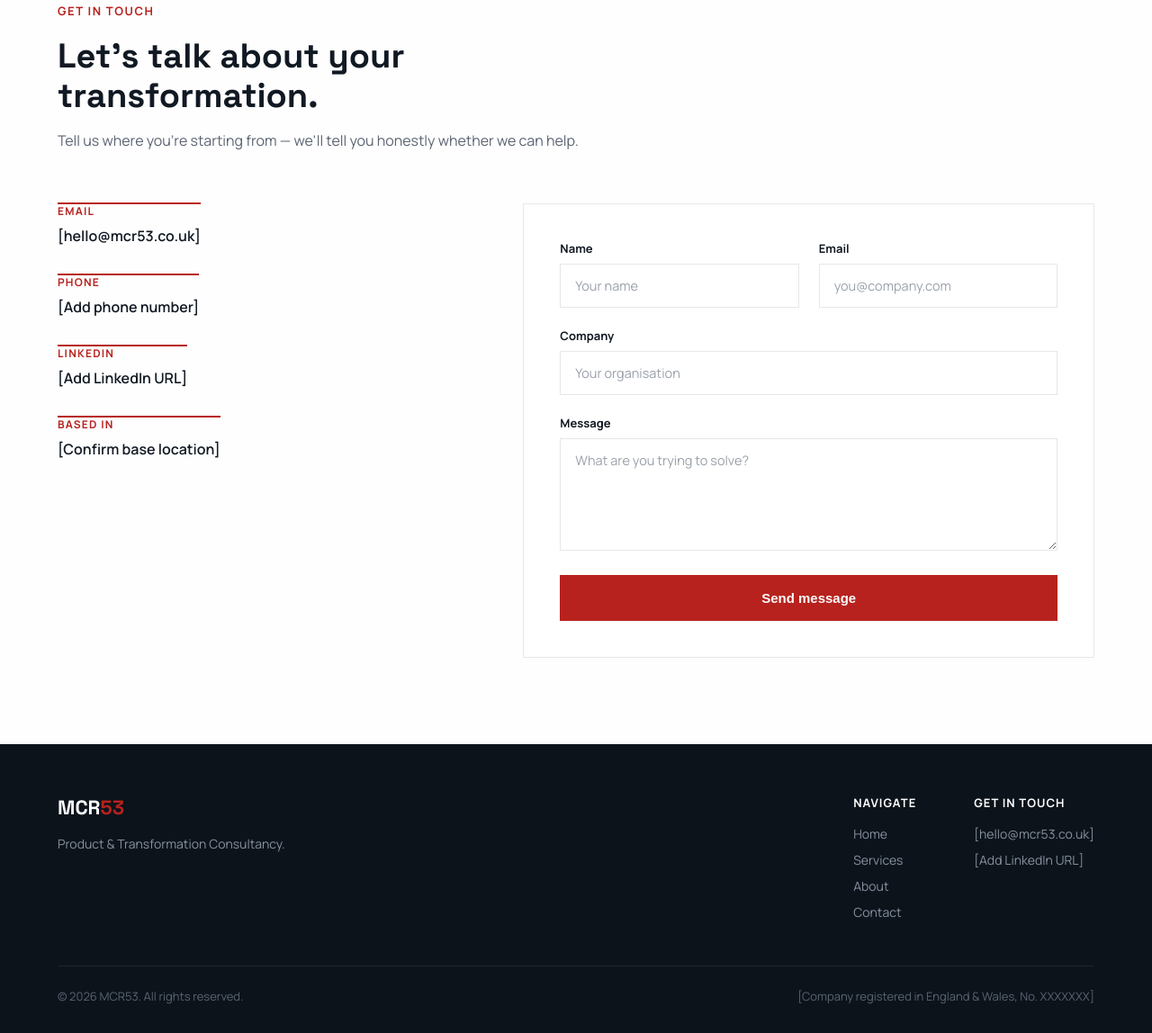
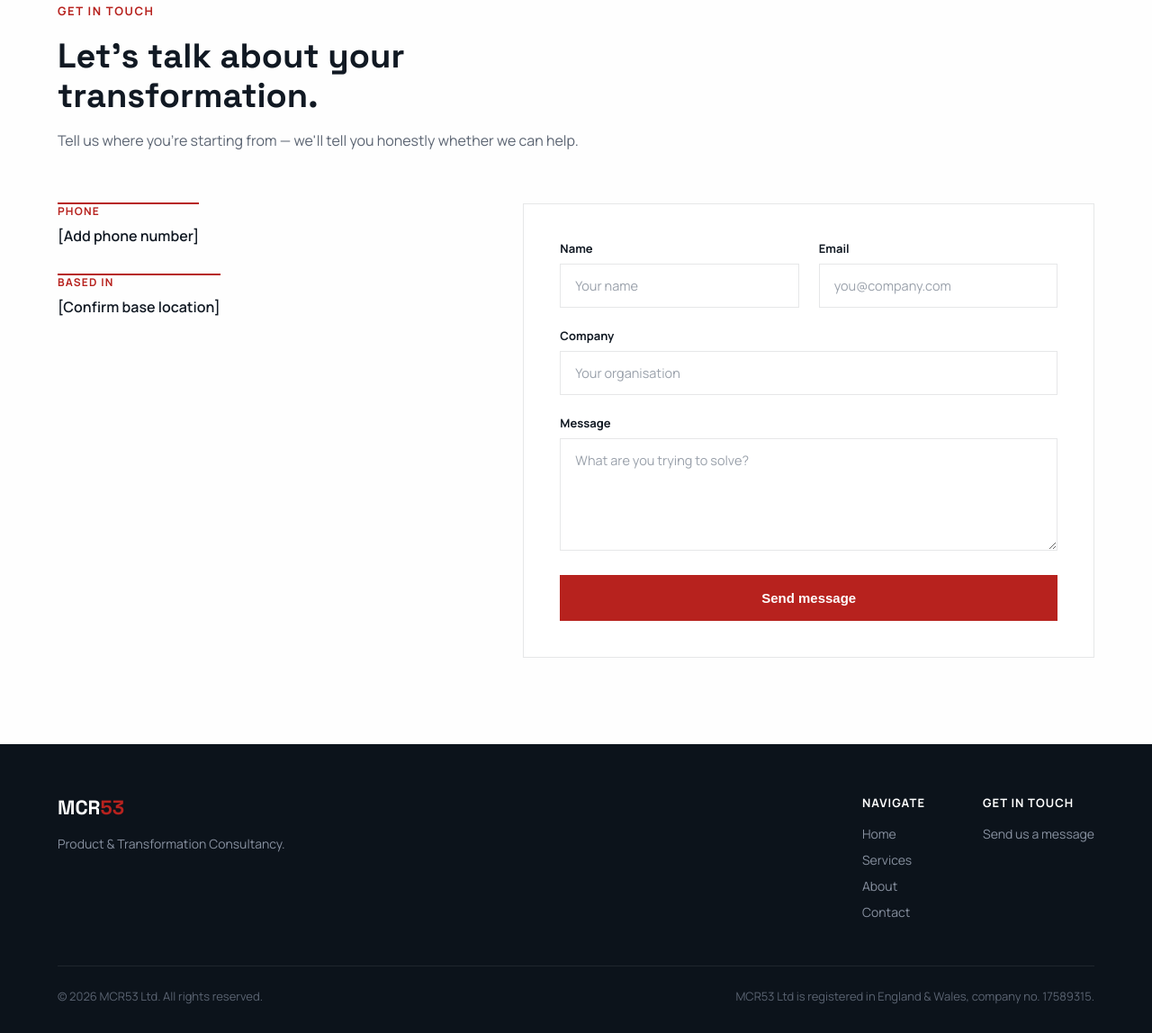
Before and after one commit to Rob1nCunningham/mcr53-website, a plain HTML site: page index.html in a window 1280 px wide. Shown: the part 4440-5588 px from the top of the page at 90% size. Drawn offline with Linux system fonts and the light colour scheme; a script that the page names is missing.

Commit message:
Add MCR53 Ltd company details to footer; remove unset email and LinkedIn links
Footer now shows registered name, company number 17589315 and England & Wales.
hello@mcr53.co.uk has no mailbox yet, so the mailto links and the form error
fallback pointing at it are removed; footer 'Get in touch' links to the form.

Co-Authored-By: Claude Opus 5.5 <noreply@anthropic.com>
Claude-Session: https://claude.ai/code/session_013EezHYrWQnXBqbow2VtQkV

```diff
--- a/index.html
+++ b/index.html
@@ -227,16 +227,8 @@
 
       <div class="contact-details">
         <div>
-          <div class="label">Email</div>
-          <a class="value" href="mailto:hello@mcr53.co.uk">[hello@mcr53.co.uk]</a>
-        </div>
-        <div>
           <div class="label">Phone</div>
           <span class="value">[Add phone number]</span>
-        </div>
-        <div>
-          <div class="label">LinkedIn</div>
-          <a class="value" href="#">[Add LinkedIn URL]</a>
         </div>
         <div>
           <div class="label">Based in</div>
@@ -290,14 +282,13 @@
         </div>
         <div class="footer-col">
           <div class="footer-col-title">Get in touch</div>
-          <a href="mailto:hello@mcr53.co.uk">[hello@mcr53.co.uk]</a>
-          <a href="#">[Add LinkedIn URL]</a>
+          <a href="#contact">Send us a message</a>
         </div>
       </div>
     </div>
     <div class="footer-bottom">
-      <span>&copy; 2026 MCR53. All rights reserved.</span>
-      <span>[Company registered in England &amp; Wales, No. XXXXXXX]</span>
+      <span>&copy; 2026 MCR53 Ltd. All rights reserved.</span>
+      <span>MCR53 Ltd is registered in England &amp; Wales, company no. 17589315.</span>
     </div>
   </footer>
 
--- a/js/contact-form.js
+++ b/js/contact-form.js
@@ -29,7 +29,7 @@ document.addEventListener('DOMContentLoaded', function () {
         }
       })
       .catch(function () {
-        status.textContent = "Something went wrong sending that — please email us directly at hello@mcr53.co.uk instead.";
+        status.textContent = "Something went wrong sending that — please try again in a moment.";
         status.classList.add('form-status-error');
         submitBtn.disabled = false;
       });
```
Also changed, not shown: README.txt.
